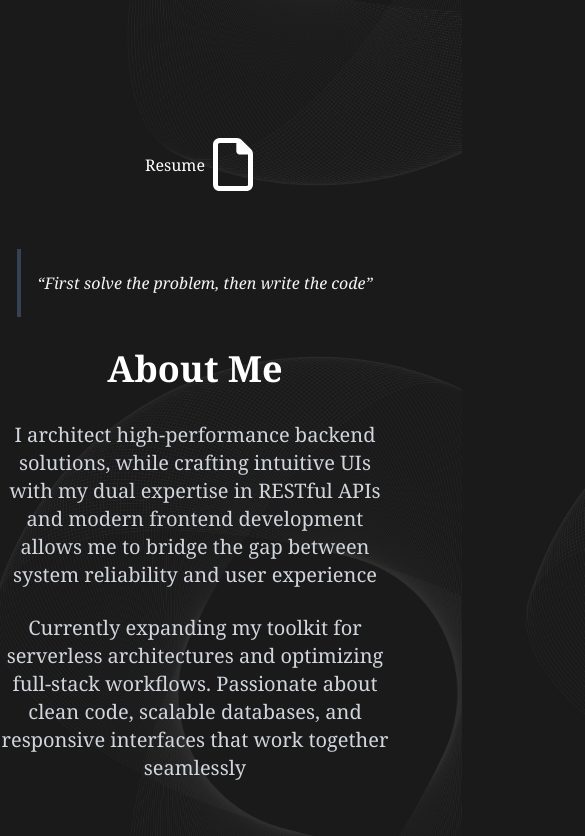
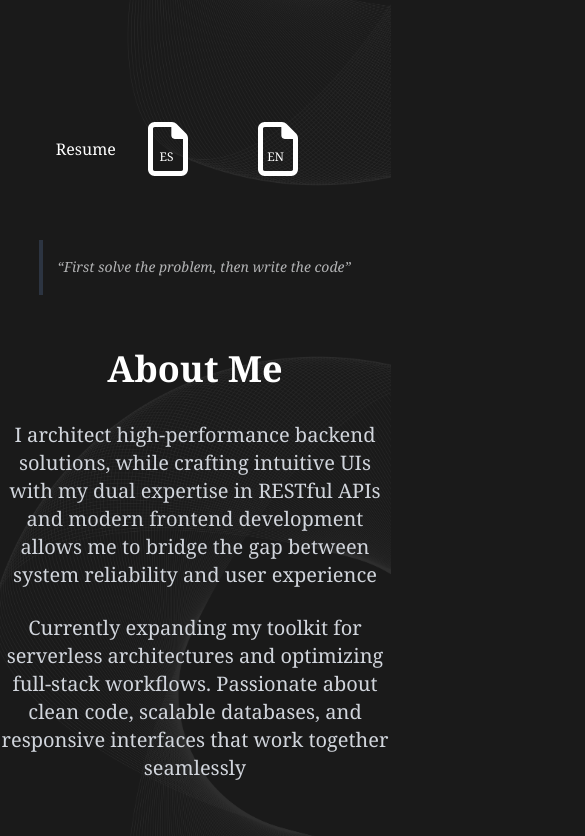
Before and after one commit to Willi4amVargas/Willi4amVargas.github.io, an Astro site: page / in a window 390 px wide. Shown: the part 527-1363 px from the top of the page, 585 px wide, since content can reach past the window. Built offline with nearby package versions, Linux system fonts and the light colour scheme; Astro itself is replaced by a stand-in of ours.

Commit message:
v1.0.7.2 - Some responsive design - Add Spanish and English resume

```diff
--- a/src/components/experiences.astro
+++ b/src/components/experiences.astro
@@ -46,10 +46,12 @@ const experiences = await getCollection("experiences");
             <div class="col-span-6 text-slate-300">
               <div class="grid grid-cols-6">
                 <div class="col-span-6">{exp.data.description}</div>
-                <div class="col-span-6 text-sm pt-5 text-slate-200/50">
-                  {exp.data.technologies.map((e) => {
-                    return <span class="px-5 italic">{e}</span>;
-                  })}
+                <div class="col-span-6 text-[0.8rem] pt-5 text-slate-200/50">
+                  <div class="grid grid-cols-2 gap-2 sm:grid-cols-3 md:grid-cols-4 lg:grid-cols-6 xl:grid-cols-8">
+                    {exp.data.technologies.map((e) => {
+                      return <span class=" px-5 italic">{e}</span>;
+                    })}
+                  </div>
                 </div>
                 <div class="col-span-6">
                   <div class="flex justify-evenly">
--- a/src/components/home.astro
+++ b/src/components/home.astro
@@ -17,6 +17,7 @@ import CopyToClipboard from "../lib/copyToClipboard.astro";
     <div class="flex items-center justify-center gap-4 my-auto text-white">
       <a
         href="mailto:williamvargas0907@gmail.com?subject=Collaboration%20Inquiry&body=Hi%20William,%0D%0A%0D%0AI%20would%20like%20to%20discuss..."
+        target="_blank"
       >
         <img src="/icons-contact/email.svg" alt="Email" class="w-16" />
       </a>
@@ -34,23 +35,40 @@ import CopyToClipboard from "../lib/copyToClipboard.astro";
         <img src="/icons-contact/github.svg" alt="GitHub" class="w-16" />
       </a>
     </div>
+    <div class="grid grid-cols-3 gap-4 my-8 text-white">
+      <span class="my-auto px-2">Resume</span>
       <a
-      href="/ResumeWilliamVargas2025.pdf"
         target="_blank"
-      class=" flex no-underline"
+        class="relative no-underline"
+        href="/CurriculumWilliamVargas.pdf"
       >
-      <span class="my-auto px-2">Resume</span>
         <img
           src="/icons-contact/resume.svg"
           alt="resume-icon"
           class="w-10 my-auto"
         />
+        <span class="absolute top-1/2 left-2 text-white text-xs w-5 h-5"
+          >ES</span
+        >
       </a>
-    <blockquote>
+      <a
+        href="/ResumeWilliamVargas.pdf"
+        target="_blank"
+        class="relative no-underline"
+      >
+        <img
+          src="/icons-contact/resume.svg"
+          alt="resume-icon"
+          class="w-10 my-auto"
+        />
+        <span class="absolute top-1/2 left-2 text-white text-xs w-5 h-5"
+          >EN</span
+        >
+      </a>
+      <blockquote class="col-span-3 italic text-sm opacity-70 mt-4">
         <p>First solve the problem, then write the code</p>
       </blockquote>
-  </section>
-</main>
+    </div>
     <style>
       a > img {
         filter: invert(1);
@@ -82,3 +100,5 @@ import CopyToClipboard from "../lib/copyToClipboard.astro";
           blink 0.75s infinite;
       }
     </style>
+  </section>
+</main>
--- a/src/lib/copyToClipboard.astro
+++ b/src/lib/copyToClipboard.astro
@@ -1,4 +1,4 @@
-<p class="flex items-center justify-center gap-2">
+<p class="flex items-center justify-center gap-2 mt-10 md:mt-0 transition-all ease-in-out">
   <button class="tooltip group relative" id="copyToClipboardBtn">
     williamvargas0907@gmail.com
     <span class="tooltiptext" id="tootipEmailCopied">
--- a/src/pages/experiences/[id].astro
+++ b/src/pages/experiences/[id].astro
@@ -27,4 +27,4 @@ const { title } = exp.data;
     <h3 transition:name={slug + "-title"} transition:animate="slide"></h3>
     <Content />
   </div>
-</Main
+</Main>
```
Also changed, not shown: 3 other files. Lines whose indentation alone changed are shown as unchanged.
